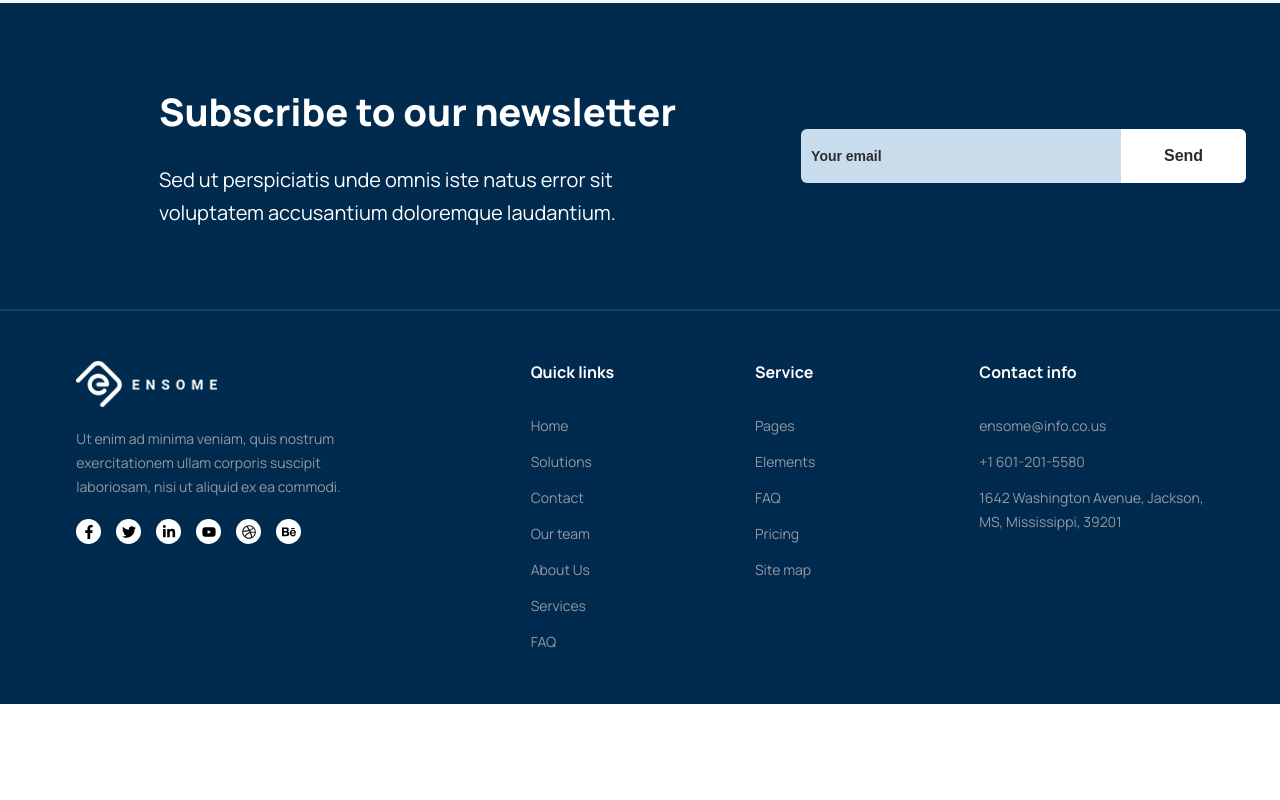
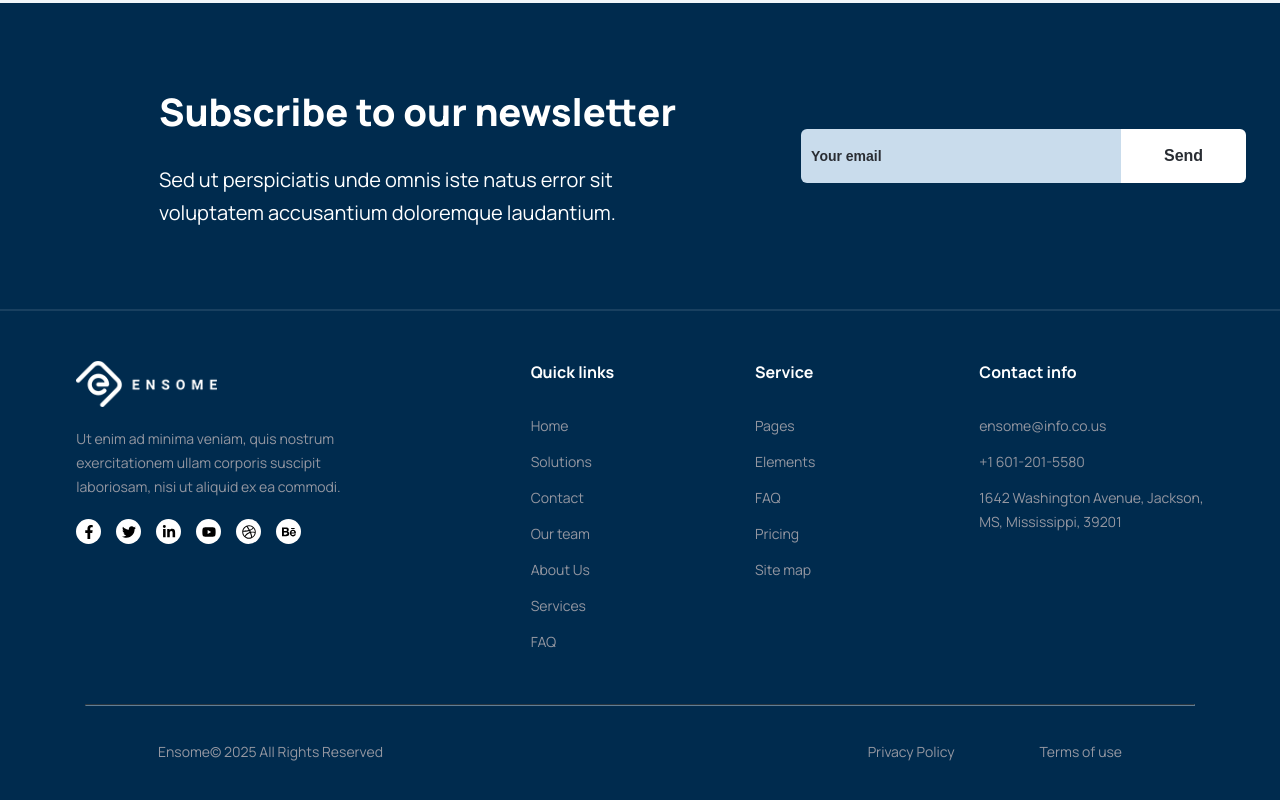
Before and after one commit to paulinasprojects/ensome-dev, a React (Vite) app: page / in a window 1280 px wide. Shown: the part 5091-5891 px from the top of the page. Before the commit the page ends 5795 px from the top, so only its background shows below. Built offline with nearby package versions, Linux system fonts and the light colour scheme.

Commit message:
added responsive footer

```diff
--- a/src/components/common/footer.tsx
+++ b/src/components/common/footer.tsx
@@ -1,6 +1,7 @@
 import "@/styles/footer.scss"
 import FooterLinks from "../footer-links"
 import FooterSocials from "../footer-socials"
+import FooterTerms from "../footer-terms"
 
 const Footer = () => {
   return (
@@ -11,6 +12,7 @@ const Footer = () => {
         {/* right */}
         <FooterLinks/>
       </div>
+      <FooterTerms/>
     </div>
   )
 }
--- a/src/components/footer-quick-links.tsx
+++ b/src/components/footer-quick-links.tsx
@@ -10,7 +10,7 @@ const FooterQuickLinks = () => {
       {/* Links map */}
       <div className="quick-links-container">
         {footerQuickLinks.map((link) => (
-          <Link to={link.href} className="footer-quck-link">{link.title}</Link>
+          <Link to={link.href} key={link.href} className="footer-quick-link">{link.title}</Link>
         ))}
       </div>
     </div>
--- a/src/components/footer-service-links.tsx
+++ b/src/components/footer-service-links.tsx
@@ -10,7 +10,7 @@ const FooterServiceLinks = () => {
       <span className="quick-link-title">Service</span>
         <div className="quick-links-container">
           {footerServiceLinks.map((link) => (
-            <Link to={link.href} className="footer-quck-link">{link.tile}</Link>
+            <Link to={link.href} key={link.href} className="footer-quick-link">{link.tile}</Link>
           ))}
       </div>
     </div>
--- /dev/null
+++ b/src/components/footer-terms.tsx
@@ -0,0 +1,19 @@
+import "@/styles/footer-terms.scss";
+import { Link } from "react-router-dom";
+
+const FooterTerms = () => {
+  return (
+    <div className="footer-terms-main-container">
+      <hr className="footer-terms-hr"/>
+      <div className="footer-terms-content-container">
+          <span>Ensome© 2025 All Rights Reserved</span>
+        <div className="footer-terms-links">
+          <Link to="#">Privacy Policy</Link>
+          <Link to="#">Terms of use</Link>
+        </div>
+      </div>
+    </div>
+  )
+}
+
+export default FooterTerms
--- a/src/lib/data.ts
+++ b/src/lib/data.ts
@@ -166,7 +166,7 @@ export const footerServiceLinks = [
   },
   {
     tile: "Elements",
-    href: "/pages",
+    href: "/elements",
   },
   {
     tile: "FAQ",
--- a/src/styles/cta-form.scss
+++ b/src/styles/cta-form.scss
@@ -81,7 +81,6 @@
 }
 
 .cta-button:hover {
-  background-color: transparent;
+  background-color: #467dff;
   outline: 1px solid var(--primary-blue);
-  color: var(--primary-blue);
 }
--- a/src/styles/footer-links.scss
+++ b/src/styles/footer-links.scss
@@ -3,4 +3,13 @@
 .footer-links-container {
   display: grid;
   grid-template-columns: repeat(3, minmax(0, 1fr));
+
+  @include md {
+    grid-template-columns: repeat(3, minmax(0, 190px));
+  }
+
+  @include sm {
+    grid-template-columns: repeat(2, minmax(0, 1fr));
+    gap: 40px;
+  }
 }
--- a/src/styles/footer-quick-links.scss
+++ b/src/styles/footer-quick-links.scss
@@ -13,8 +13,12 @@
   gap: 12px;
 }
 
-.footer-quck-link {
+.footer-quick-link {
   color: var(--grey);
   font-size: var(--medium);
   line-height: var(--leading-sm);
 }
+
+.footer-quick-link:hover {
+  color: var(--white);
+}
--- a/src/styles/footer-social.scss
+++ b/src/styles/footer-social.scss
@@ -35,4 +35,12 @@
     width: 14px;
     height: 14px;
   }
+
+  .footer-social-link-icon:hover {
+    color: var(--white);
+  }
 }
+
+.footer-social-link:hover {
+  background-color: var(--helper-dark-light-blue);
+}
--- /dev/null
+++ b/src/styles/footer-terms.scss
@@ -0,0 +1,78 @@
+@import "./responsive.scss";
+
+.footer-terms-main-container {
+  margin-top: 50px;
+
+}
+
+.footer-terms-hr {
+  width: 1110px;
+  border-color: var(--helper-dark-light-blue);
+  margin-left: auto;
+  margin-right: auto;
+
+  @include ms {
+    width: 740px;
+  }
+
+  @include sm {
+    width: 410px;
+  }
+}
+
+.footer-terms-content-container {
+  margin-left: 158px;
+  margin-right: 158px;
+  margin-top: 34px;
+  display: flex;
+  justify-content: space-between;
+
+  @include ms {
+    margin-left: 18px;
+    margin-right: 18px;
+  }
+  @include sm {
+    margin-left: 0px;
+    margin-right: 0px;
+  }
+
+}
+
+.footer-terms-content-container > span {
+  color: var(--grey);
+  font-size: var(--medium);
+  font-weight: 400;
+  line-height: var(--leading-sm);
+
+  @include sm {
+    font-size: var(--small);
+  }
+}
+
+.footer-terms-links {
+  display: flex;
+  gap: 85px;
+
+  @include ms {
+    gap: 50px;
+  }
+
+  @include sm {
+    gap: 10px;
+  }
+}
+
+.footer-terms-links > a {
+  color: var(--grey);
+  font-size: var(--medium);
+  font-weight: 400;
+  line-height: var(--leading-sm);
+
+  @include sm {
+    font-size: var(--small);
+  }
+}
+
+.footer-terms-links > a:hover {
+  color: var(--white);
+}
--- a/src/styles/footer.scss
+++ b/src/styles/footer.scss
@@ -4,11 +4,38 @@
   padding-top: 50px;
   padding-bottom: 50px;
   background-color: var(--primary-dark-blue);
+
+  @include ms {
+    padding-left: 20px;
+    padding-right: 20px;
+  }
+
+  @include ms {
+    padding-left: 10px;
+    padding-right: 10px;
+  }
+
+  @include sm {
+    padding-left: 10px;
+    padding-right: 10px;
+  }
 }
 
 .footer-flex-container {
   display: flex;
   gap: 190px;
-  // align-items: center;
   justify-content: center;
+
+  @include md {
+    gap: 90px;
+  }
+
+  @include ms {
+    gap: 50px;
+  }
+
+  @include sm {
+    gap: 50px;
+    flex-direction: column;
+  }
 }
--- a/src/styles/top-hero.scss
+++ b/src/styles/top-hero.scss
@@ -41,6 +41,7 @@
       color: var(--white);
 
       @include md {
+        margin-top: 15px;
         font-size: var(--heading-four);
         line-height: var(--leading-md);
       }
```
